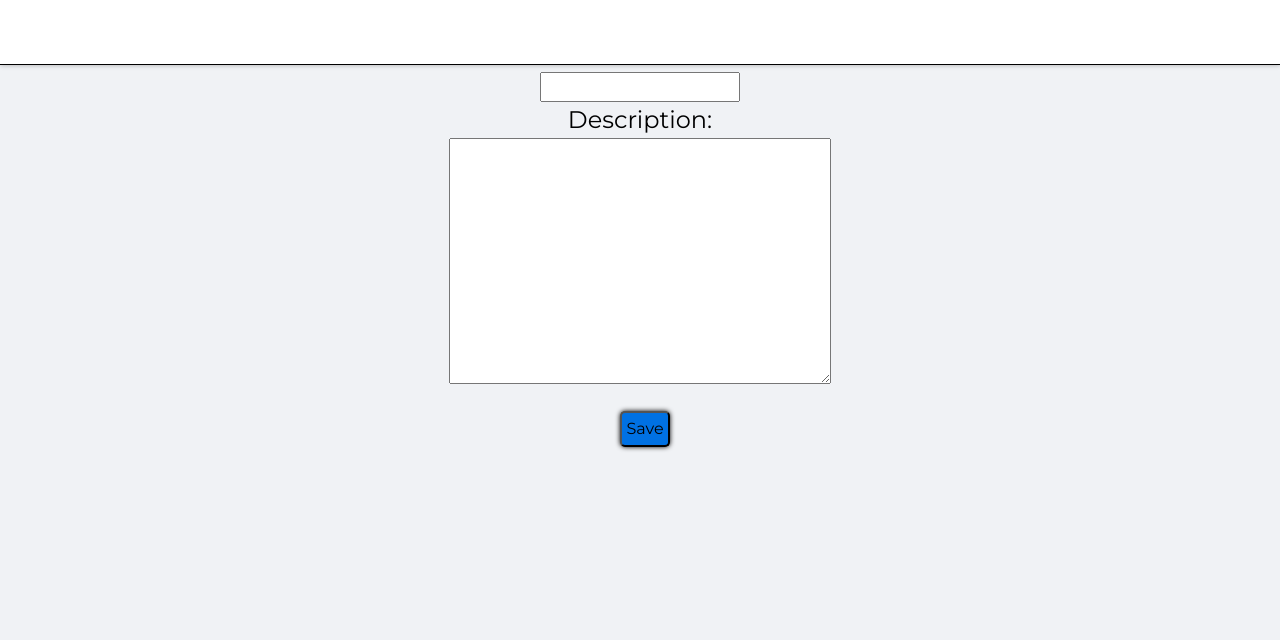
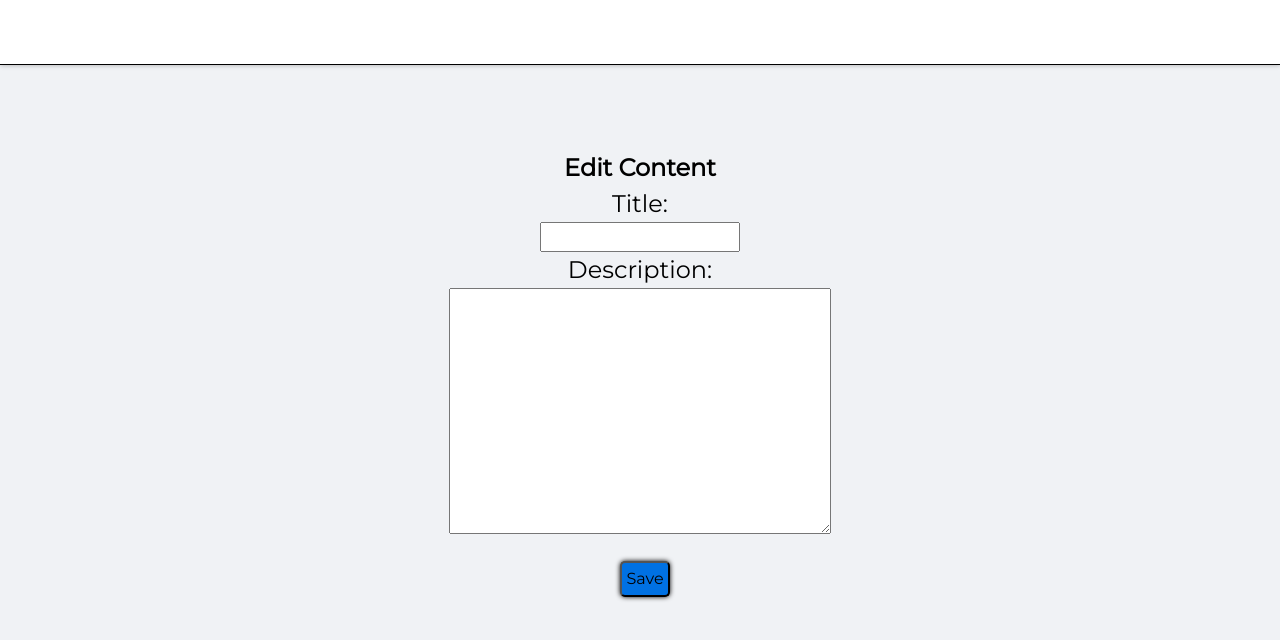
Before and after one commit to YaroslavKazeev/comm_prj_front, a React (Create React App) app: page /edit_page/1 in a window 1280 px wide. Shown: the top 640 px of the page. Built offline with nearby package versions, Linux system fonts and the light colour scheme; no server answers; a web font is replaced by a local one.

Commit message:
styles fix

```diff
--- a/src/Components/EditPage.js
+++ b/src/Components/EditPage.js
@@ -60,7 +60,7 @@ const EditPage = () => {
     return(
         <>
         <Header />
-        <section className={'post_section'}>
+        <section className="posts_section">
         <div className="container">
                 <h2>Edit Content</h2>
 
--- a/src/Components/FullPage.js
+++ b/src/Components/FullPage.js
@@ -75,17 +75,18 @@ console.log(res)
 
   return (
     <>
-      {/* <Header /> */}
-      <section className={"post_section"}>
+      <Header />
+      <section className="posts_section">
         <div className="container">
           <div className="post_fullpage_wrapper">
-            <h3 className={"post_fullpage_title"}>Title :{title}</h3>
+            <h3 className="post_fullpage_title">Title :{title}</h3>
             <hr />
-            <p className={"post_fullpage_desc"}>Desc : {desc}</p>
+            <p className="post_fullpage_desc">Desc : {desc}</p>
             <p>Time: {time}</p>
           </div>
           {userId === owner ? (
             <>
+            <p>Hey!</p>
               <Link to={`/edit_page/${id}`}><button className='edit_delete_comment_button'>
                 Edit
               </button></Link>
@@ -97,7 +98,7 @@ console.log(res)
           ) : null}
         </div>
       </section>
-      <section className={"addComment_section"}>
+      <section className="addComment_section">
         <div className="container">
           <form onSubmit={commentSubmit}>
             <input name="txt" onChange={commentChange}></input>
--- a/src/Components/QuestionPage.js
+++ b/src/Components/QuestionPage.js
@@ -46,7 +46,7 @@ const EditPage = () => {
   return (
     <>
       <Header />
-      <section className={"post_section"}>
+      <section className="posts_section">
         <div className="container">
           <h2>Add Content</h2>
 
--- a/src/styles/fullPage.css
+++ /dev/null
@@ -1,3 +0,0 @@
-.post_section{
-    margin-top: 150px;
-}
```
